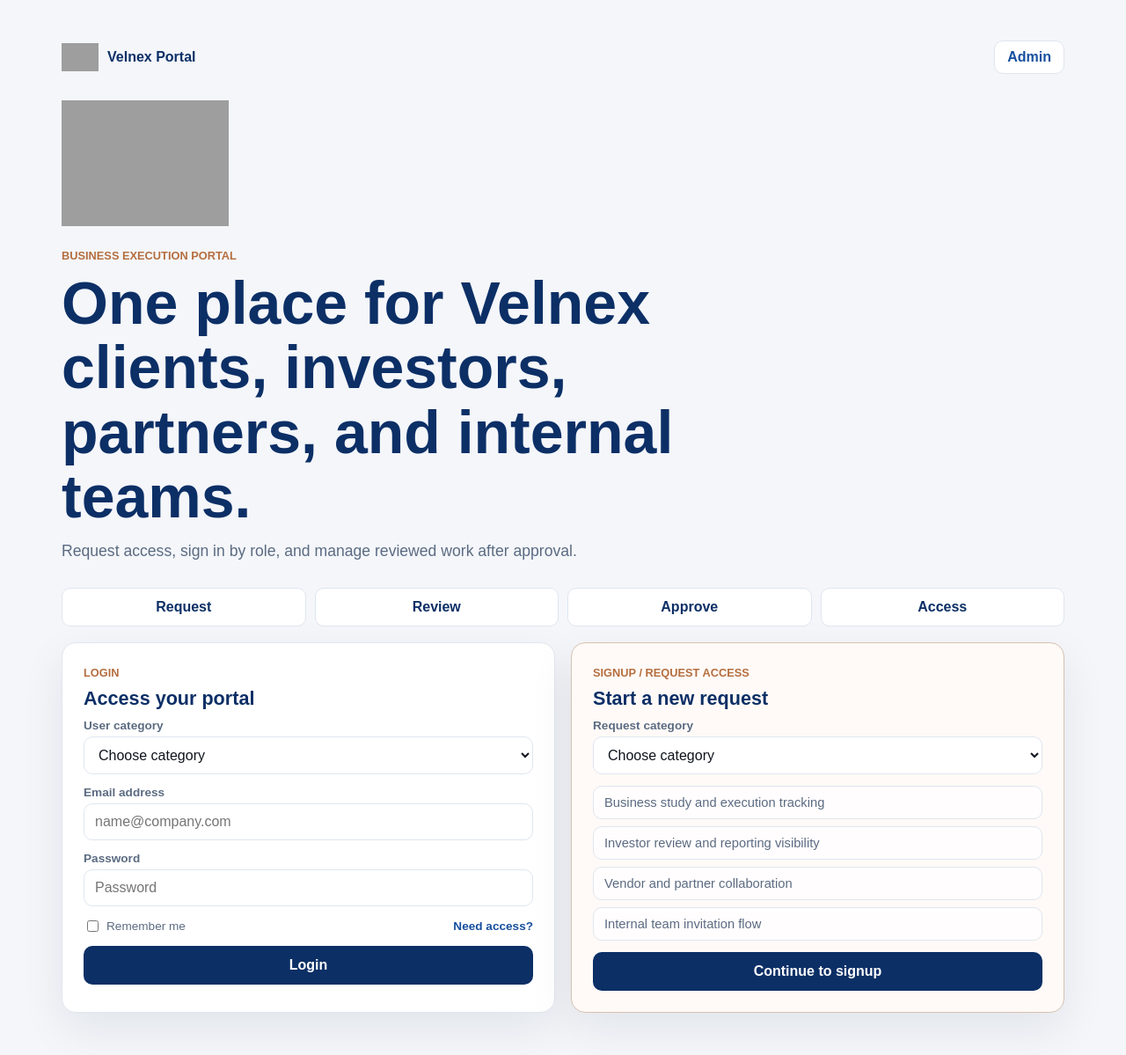
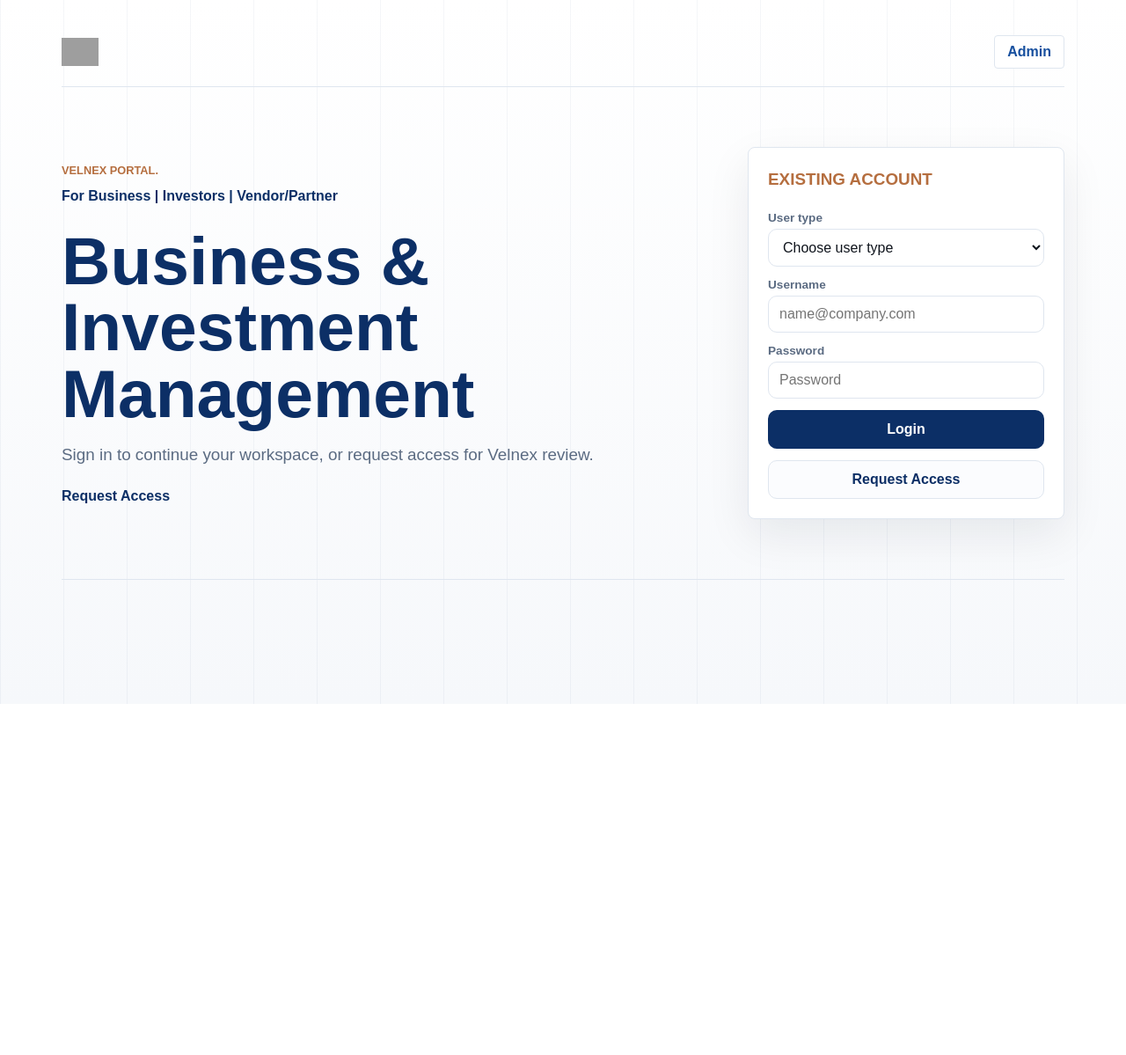
Before and after one commit to velharisankaran-ops/velnex-portal, a PHP site: page / in a window 1280 px wide. Shown: the whole page at 88% size. After the commit the page ends 800 px from the top, so only its background shows below. Run offline with PHP 8.4, Linux system fonts and the light colour scheme; grey boxes are pictures that could not be loaded.

Commit message:
Refine portal landing and admin login UI

```diff
--- a/assets/css/portal.css
+++ b/assets/css/portal.css
@@ -18,8 +18,17 @@ body {
   margin: 0;
   min-height: 100vh;
   color: var(--ink);
-  background: var(--bg);
+  background:
+    linear-gradient(180deg, rgba(255, 255, 255, 0.72), rgba(244, 246, 250, 0.94)),
+    var(--bg);
   font-family: Arial, Helvetica, sans-serif;
+}
+
+.portal-home-page {
+  background:
+    linear-gradient(90deg, rgba(12, 47, 102, 0.045) 0 1px, transparent 1px 100%),
+    linear-gradient(180deg, #ffffff 0%, #f6f8fb 100%);
+  background-size: 72px 72px, auto;
 }
 
 a {
@@ -39,14 +48,9 @@ a {
 .portal-home-shell {
   width: min(100%, 1180px);
   margin: 0 auto;
-}
-
-.portal-home-hero {
-  min-height: 50vh;
   display: grid;
-  grid-template-rows: auto 1fr auto;
-  gap: 28px;
-  padding: 24px 0 18px;
+  align-content: start;
+  gap: 0;
 }
 
 .portal-home-nav {
@@ -54,6 +58,9 @@ a {
   justify-content: space-between;
   gap: 16px;
   align-items: center;
+  border-bottom: 1px solid var(--line);
+  background: transparent;
+  padding: 18px 0;
 }
 
 .portal-brand {
@@ -70,51 +77,153 @@ a {
   object-fit: contain;
 }
 
+.portal-brand-icon-only {
+  width: 46px;
+}
+
 .portal-admin-link {
   display: inline-grid;
   min-height: 38px;
   place-items: center;
   border: 1px solid var(--line);
-  border-radius: 10px;
+  border-radius: 4px;
   background: var(--surface);
   padding: 0 14px;
 }
 
-.portal-home-intro {
-  width: min(100%, 780px);
-  align-self: center;
+.portal-admin-login-page {
+  background:
+    linear-gradient(90deg, rgba(12, 47, 102, 0.045) 0 1px, transparent 1px 100%),
+    linear-gradient(180deg, #ffffff 0%, #f6f8fb 100%);
+  background-size: 72px 72px, auto;
+}
+
+.portal-admin-login-shell {
+  min-height: 100vh;
+  width: min(100%, 980px);
+  display: grid;
+  grid-template-columns: minmax(0, 1fr) 380px;
+  gap: 42px;
+  align-items: center;
+  margin: 0 auto;
+  padding: 24px;
+}
+
+.portal-admin-login-copy h1 {
+  max-width: 560px;
+  margin-top: 28px;
+  font-size: clamp(2.4rem, 5vw, 4.6rem);
+  line-height: 0.98;
+}
+
+.portal-admin-login-copy p:last-child {
+  max-width: 480px;
+  font-size: 1.08rem;
+}
+
+.portal-admin-login-card {
+  border: 1px solid var(--line);
+  border-radius: 8px;
+  background: var(--surface);
+  box-shadow: 0 18px 50px rgba(15, 23, 36, 0.08);
+  padding: 24px;
+}
+
+.portal-admin-back-link {
+  display: inline-block;
+  margin-top: 16px;
+  color: var(--brand);
+  font-size: 0.92rem;
+  font-weight: 800;
+}
+
+.portal-home-hero {
+  min-height: 560px;
+  display: grid;
+  grid-template-columns: minmax(0, 1fr) 360px;
+  gap: 48px;
+  align-items: center;
+  border-bottom: 1px solid var(--line);
+  padding: 68px 0;
+}
+
+.portal-editorial-copy {
+  max-width: 820px;
+}
+
+.portal-home-hero h1 {
+  max-width: 820px;
+  margin-bottom: 18px;
+  font-size: clamp(2.8rem, 6vw, 5.75rem);
+  letter-spacing: 0;
+  line-height: 0.98;
+}
+
+.portal-audience-line {
+  margin-bottom: 24px;
+  color: var(--brand);
+  font-size: 1rem;
+  font-weight: 800;
+}
+
+.portal-home-hero p:last-of-type {
+  max-width: 620px;
+  font-size: 1.18rem;
+}
+
+.portal-primary-action,
+.portal-secondary-action {
+  display: inline-grid;
+  min-height: 46px;
+  place-items: center;
+  border-radius: 4px;
+  padding: 0 20px;
+  font-weight: 800;
+}
+
+.portal-primary-action {
+  background: var(--brand);
+  color: #ffffff;
+}
+
+.portal-secondary-action {
+  border: 1px solid var(--line);
+  background: var(--soft);
+  color: var(--brand);
+}
+
+.portal-secondary-text-link {
+  display: inline-block;
+  margin-top: 24px;
+  color: var(--brand);
+  font-weight: 800;
+}
+
+.portal-hero-login {
+  display: grid;
+  gap: 14px;
+  border: 1px solid var(--line);
+  border-radius: 8px;
+  background: var(--surface);
+  box-shadow: 0 18px 50px rgba(15, 23, 36, 0.08);
+  padding: 22px;
+}
+
+.portal-request-inline {
+  display: inline-grid;
+  min-height: 44px;
+  place-items: center;
+  border: 1px solid var(--line);
+  border-radius: 10px;
+  background: var(--soft);
+  color: var(--brand);
+  font-weight: 800;
 }
 
 .portal-home-logo {
-  width: min(190px, 52vw);
+  width: min(180px, 70%);
   height: auto;
-  margin-bottom: 20px;
-}
-
-.portal-home-intro h1 {
-  max-width: 780px;
-  font-size: clamp(2.15rem, 6vw, 4.25rem);
-}
-
-.portal-home-intro p:last-child {
-  max-width: 640px;
-  font-size: 1.1rem;
-}
-
-.portal-home-status {
-  display: grid;
-  grid-template-columns: repeat(4, minmax(0, 1fr));
-  gap: 10px;
-}
-
-.portal-home-status span {
-  border: 1px solid var(--line);
-  border-radius: 10px;
-  background: var(--surface);
-  color: var(--brand);
-  padding: 12px;
-  text-align: center;
-  font-weight: 800;
+  margin-bottom: 24px;
 }
 
 .portal-entry-grid {
@@ -129,7 +238,7 @@ a {
   border-radius: 16px;
   background: var(--surface);
   box-shadow: 0 18px 50px rgba(15, 23, 36, 0.08);
-  padding: 24px;
+  padding: 22px;
 }
 
 .portal-entry-card-accent {
@@ -139,6 +248,7 @@ a {
 
 .portal-entry-summary {
   display: grid;
+  grid-template-columns: repeat(2, minmax(0, 1fr));
   gap: 8px;
 }
 
--- a/index.php
+++ b/index.php
@@ -13,39 +13,28 @@ $iconUrl = 'https://velnex.in/wp-content/uploads/2026/05/cropped-velnex_vx_icon_
 </head>
 <body class="portal-home-page">
   <main class="portal-home-shell">
-    <section class="portal-home-hero" aria-labelledby="portal-home-title">
     <nav class="portal-home-nav" aria-label="Portal navigation">
-        <a class="portal-brand" href="index.php">
+      <a class="portal-brand portal-brand-icon-only" href="index.php" aria-label="Velnex Portal">
         <img src="<?php echo htmlspecialchars($iconUrl, ENT_QUOTES, 'UTF-8'); ?>" alt="" width="42" height="42">
-          <span>Velnex Portal</span>
       </a>
-        <a class="portal-admin-link" href="admin/">Admin</a>
+      <a class="portal-admin-link" href="admin/login.php">Admin</a>
     </nav>
 
-      <div class="portal-home-intro">
-        <img class="portal-home-logo" src="<?php echo htmlspecialchars($logoUrl, ENT_QUOTES, 'UTF-8'); ?>" alt="Velnex">
-        <p class="portal-kicker">Business Execution Portal</p>
-        <h1 id="portal-home-title">One place for Velnex clients, investors, partners, and internal teams.</h1>
-        <p>Request access, sign in by role, and manage reviewed work after approval.</p>
+    <section class="portal-home-hero" aria-labelledby="portal-home-title">
+      <div class="portal-editorial-copy">
+        <p class="portal-kicker">Velnex Portal.</p>
+        <p class="portal-audience-line">For Business | Investors | Vendor/Partner</p>
+        <h1 id="portal-home-title">Business &amp; Investment Management</h1>
+        <p>Sign in to continue your workspace, or request access for Velnex review.</p>
+        <a class="portal-secondary-text-link" href="request-access.php">Request Access</a>
       </div>
 
-      <div class="portal-home-status" aria-label="Portal workflow">
-        <span>Request</span>
-        <span>Review</span>
-        <span>Approve</span>
-        <span>Access</span>
-      </div>
-    </section>
-
-    <section class="portal-entry-grid" aria-label="Portal account actions">
-      <article class="portal-entry-card">
-        <p class="portal-kicker">Login</p>
-        <h2>Access your portal</h2>
-        <form class="portal-form" action="login.php" method="post">
+      <form class="portal-hero-login portal-form" action="login.php" method="post" aria-label="Existing account login">
+        <p class="portal-kicker">Existing Account</p>
         <label>
-            <span>User category</span>
+          <span>User type</span>
           <select name="type" required>
-              <option value="">Choose category</option>
+            <option value="">Choose user type</option>
             <option value="business">Business Client</option>
             <option value="investor">Investor Client</option>
             <option value="vendor">Vendor / Partner</option>
@@ -54,44 +43,16 @@ $iconUrl = 'https://velnex.in/wp-content/uploads/2026/05/cropped-velnex_vx_icon_
           </select>
         </label>
         <label>
-            <span>Email address</span>
+          <span>Username</span>
           <input type="email" name="email" placeholder="name@company.com" required>
         </label>
         <label>
           <span>Password</span>
           <input type="password" name="password" placeholder="Password" required>
         </label>
-          <div class="portal-form-row">
-            <label class="portal-check"><input type="checkbox" name="remember"> Remember me</label>
-            <a href="request-access.php">Need access?</a>
-          </div>
         <button type="submit">Login</button>
+        <a class="portal-request-inline" href="request-access.php">Request Access</a>
       </form>
-      </article>
-
-      <article class="portal-entry-card portal-entry-card-accent">
-        <p class="portal-kicker">Signup / Request Access</p>
-        <h2>Start a new request</h2>
-        <form class="portal-form" action="start-request.php" method="get">
-          <label>
-            <span>Request category</span>
-            <select name="type" required>
-              <option value="">Choose category</option>
-              <option value="business">Business Client</option>
-              <option value="investor">Investor Client</option>
-              <option value="vendor">Vendor / Partner</option>
-              <option value="internal">Velnex Internal Team</option>
-            </select>
-          </label>
-          <div class="portal-entry-summary">
-            <span>Business study and execution tracking</span>
-            <span>Investor review and reporting visibility</span>
-            <span>Vendor and partner collaboration</span>
-            <span>Internal team invitation flow</span>
-          </div>
-          <button type="submit">Continue to signup</button>
-        </form>
-      </article>
     </section>
   </main>
 </body>
```
Also changed, not shown: other parts of assets/css/portal.css (+32 -5 lines), admin/login.php (+17 -9 lines). Lines whose indentation alone changed are shown as unchanged.
